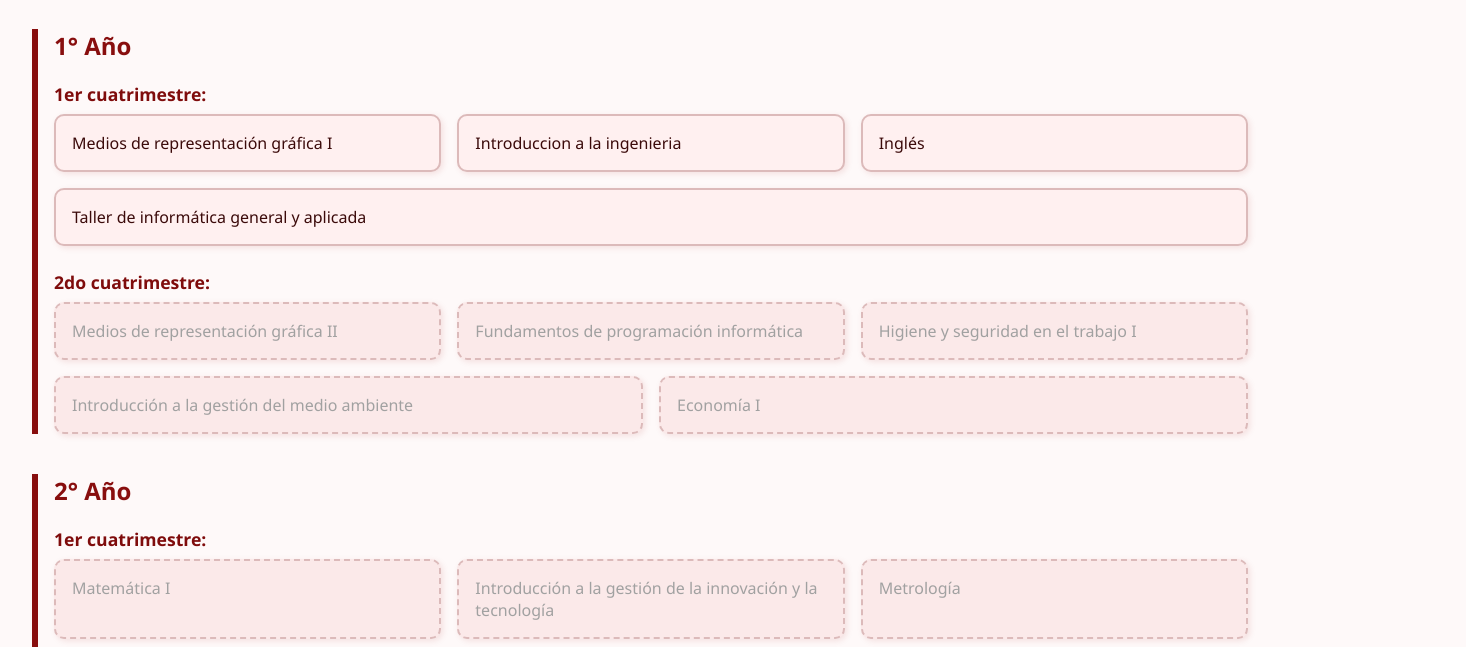
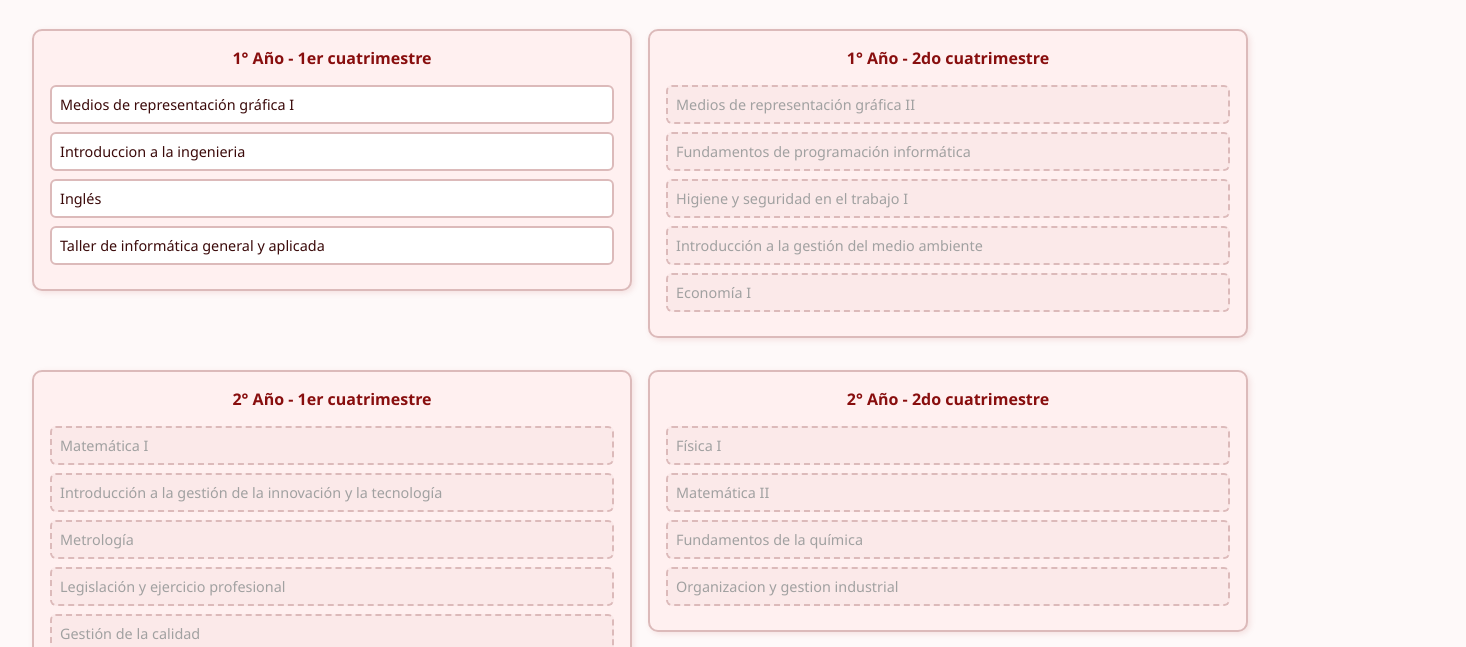
Before and after one commit to g31a03l05/plan-de-ingenieria-mecanica, a plain HTML site: page index.html in a window 1280 px wide. Shown: the part 99-746 px from the top of the page, 1466 px wide, since content can reach past the window. Drawn offline with Linux system fonts and the light colour scheme.

Commit message:
Update index.html

```diff
--- a/index.html
+++ b/index.html
@@ -17,30 +17,42 @@
       margin-bottom: 2rem;
       color: #660000;
     }
-    h2 {
-      color: #880e0e;
-    }
-    .year {
-      margin-bottom: 2.5rem;
-      border-left: 6px solid #880e0e;
-      padding-left: 1rem;
+    .malla-container {
+      display: flex;
+      flex-direction: column;
+      gap: 2rem;
     }
     .cuatrimestre {
       display: flex;
-      flex-wrap: wrap;
       gap: 1rem;
-      margin-bottom: 1.5rem;
+      align-items: flex-start;
+    }
+    .cuatrimestre > .cuatri-col {
+      min-width: 200px;
+      background-color: #fff0f0;
+      border: 2px solid #dcbaba;
+      border-radius: 10px;
+      padding: 1rem;
+      box-shadow: 2px 2px 6px rgba(160, 0, 0, 0.1);
+      flex: 1;
+    }
+    .cuatri-title {
+      color: #880e0e;
+      text-align: center;
+      font-size: 1rem;
+      margin-bottom: 1rem;
+      font-weight: bold;
     }
     .materia {
-      padding: 1rem;
+      padding: 0.5rem;
       border: 2px solid #dcbaba;
-      border-radius: 10px;
-      background-color: #fff0f0;
+      border-radius: 6px;
+      background-color: #fff;
+      margin-bottom: 0.5rem;
       cursor: pointer;
       position: relative;
       transition: background-color 0.3s, border-color 0.3s, color 0.3s;
-      flex: 1 1 calc(25% - 1rem);
-      box-shadow: 2px 2px 6px rgba(160, 0, 0, 0.1);
+      font-size: 0.9rem;
     }
     .materia:hover {
       border-color: #b71c1c;
@@ -65,9 +77,9 @@
       padding: 5px;
       position: absolute;
       z-index: 1;
-      bottom: 125%;
-      left: 50%;
-      transform: translateX(-50%);
+      left: 105%;
+      top: 50%;
+      transform: translateY(-50%);
       opacity: 0;
       transition: opacity 0.3s;
       width: max-content;
@@ -77,91 +89,80 @@
       visibility: visible;
       opacity: 1;
     }
-    .cuatrimestre-title {
-      font-weight: bold;
-      margin-bottom: 0.5rem;
-      font-size: 1.1rem;
-      color: #7f0c0c;
-    }
   </style>
 </head>
 <body>
   <h1>Malla Curricular - Ingeniería Mecánica UNLZ</h1>
-  <div id="malla"></div>
-
+  <div class="malla-container" id="malla"></div>
   <script>
     const materias = {
-      'Medios de representación gráfica I': [],
-      'Introduccion a la ingenieria': [],
-      'Inglés': [],
-      'Taller de informática general y aplicada': [],
-      'Medios de representación gráfica II': ['Medios de representación gráfica I'],
-      'Fundamentos de programación informática': ['Taller de informática general y aplicada'],
-      'Higiene y seguridad en el trabajo I': ['Introduccion a la ingenieria'],
-      'Introducción a la gestión del medio ambiente': ['Introduccion a la ingenieria'],
-      'Economía I': ['Introduccion a la ingenieria'],
-      'Matemática I': ['Introduccion a la ingenieria'],
-      'Introducción a la gestión de la innovación y la tecnología': ['Inglés'],
-      'Metrología': ['Medios de representación gráfica II'],
-      'Legislación y ejercicio profesional': ['Higiene y seguridad en el trabajo I'],
-      'Gestión de la calidad': ['Economía I'],
-      'Economía II': ['Economía I'],
-      'Física I': ['Matemática I'],
-      'Matemática II': ['Matemática I'],
-      'Fundamentos de la química': ['Introducción a la gestión del medio ambiente'],
-      'Organizacion y gestion industrial': ['Gestión de la calidad','Economía II'],
-      'Física II': ['Física I'],
-      'Termodinámica': ['Física I','Fundamentos de la química'],
-      'Cálculo I': ['Matemática II'],
-      'Probabilidad y estadística': ['Matemática I'],
-      'Estática y resistencia de los materiales': ['Física I','Medios de representación gráfica II'],
-      'Higiene y seguridad en el trabajo II': ['Medios de representación gráfica II','Física II'],
-      'Cálculo II': ['Cálculo I'],
-      'Mecánica teórica': ['Cálculo I'],
-      'Fundamentos de electrónica': ['Fundamentos de programación informática','Física II'],
-      'Mecánicas de los materiales': ['Estática y resistencia de los materiales'],
-      'Ciencia y tecnología de los materiales': ['Estática y resistencia de los materiales','Fundamentos de la química'],
-      'Electrotecnia': ['Física II'],
-      'Sistema y tecnología para la gestión ambiental': ['Fundamentos de la química','Higiene y seguridad en el trabajo II'],
-      'Mecanismos': ['Mecánica teórica'],
-      'Formulacion gestion y evaluacion de proyectos': ['Organizacion y gestion industrial','Cálculo I'],
-      'Tecnologia del calor': ['Termodinámica'],
-      'Tecnología mecánica': ['Mecánicas de los materiales'],
-      'Mecánica de los fluidos': ['Termodinámica'],
-      'Máquinas e instalaciones eléctricas': ['Electrotecnia'],
-      'Modelado y dinámica de sistemas mecánicos': ['Mecánicas de los materiales','Cálculo II'],
-      'Automatización industrial': ['Mecánica de los fluidos','Electrotecnia'],
-      'Diseño de componentes de máquinas': ['Probabilidad y estadística','Tecnología mecánica','Modelado y dinámica de sistemas mecánicos','Metrología'],
-      'Maquinas termicas': ['Tecnologia del calor'],
-      'Vigilancia tecnológica e inteligencia competitiva': ['Introducción a la gestión de la innovación y la tecnología','Legislación y ejercicio profesional','Tecnología mecánica'],
-      'Instalaciones industriales y mecánicas de almacenaje': ['Mecánica de los fluidos'],
-      'Sistema de control': ['Automatización industrial'],
-      'Tecnologia del frio': ['Tecnologia del calor'],
-      'Gestion e ingenieria del mantenimiento': ['Máquinas e instalaciones eléctricas','Maquinas termicas','Diseño de componentes de máquinas'],
-      'Tecnología de la soldadura': ['Ciencia y tecnología de los materiales'],
-      'Proyecto en ingeniería mecánica': ['Automatización industrial','Formulacion gestion y evaluacion de proyectos','Maquinas termicas','Vigilancia tecnológica e inteligencia competitiva','Instalaciones industriales y mecánicas de almacenaje']
+      "Medios de representación gráfica II": ["Medios de representación gráfica I"],
+      "Fundamentos de programación informática": ["Taller de informática general y aplicada"],
+      "Higiene y seguridad en el trabajo I": ["Introduccion a la ingenieria"],
+      "Introducción a la gestión del medio ambiente": ["Introduccion a la ingenieria"],
+      "Economía I": ["Introduccion a la ingenieria"],
+      "Matemática I": ["Introduccion a la ingenieria"],
+      "Introducción a la gestión de la innovación y la tecnología": ["Inglés"],
+      "Metrología": ["Medios de representación gráfica II"],
+      "Legislación y ejercicio profesional": ["Higiene y seguridad en el trabajo I"],
+      "Gestión de la calidad": ["Economía I"],
+      "Economía II": ["Economía I"],
+      "Física I": ["Matemática I"],
+      "Matemática II": ["Matemática I"],
+      "Fundamentos de la química": ["Introducción a la gestión del medio ambiente"],
+      "Organizacion y gestion industrial": ["Gestión de la calidad", "Economía II"],
+      "Física II": ["Física I"],
+      "Termodinámica": ["Física I", "Fundamentos de la química"],
+      "Cálculo I": ["Matemática II"],
+      "Probabilidad y estadística": ["Matemática I"],
+      "Estática y resistencia de los materiales": ["Física I", "Medios de representación gráfica II"],
+      "Higiene y seguridad en el trabajo II": ["Medios de representación gráfica II", "Física II"],
+      "Cálculo II": ["Cálculo I"],
+      "Mecánica teórica": ["Cálculo I"],
+      "Fundamentos de electrónica": ["Fundamentos de programación informática", "Física II"],
+      "Mecánicas de los materiales": ["Estática y resistencia de los materiales"],
+      "Ciencia y tecnología de los materiales": ["Estática y resistencia de los materiales", "Fundamentos de la química"],
+      "Electrotecnia": ["Física II"],
+      "Sistema y tecnología para la gestión ambiental": ["Fundamentos de la química", "Higiene y seguridad en el trabajo II"],
+      "Mecanismos": ["Mecánica teórica"],
+      "Formulacion gestion y evaluacion de proyectos": ["Organizacion y gestion industrial", "Cálculo I"],
+      "Tecnologia del calor": ["Termodinámica"],
+      "Tecnología mecánica": ["Mecánicas de los materiales"],
+      "Mecánica de los fluidos": ["Termodinámica"],
+      "Máquinas e instalaciones eléctricas": ["Electrotecnia"],
+      "Modelado y dinámica de sistemas mecánicos": ["Mecánicas de los materiales", "Cálculo II"],
+      "Automatización industrial": ["Electrotecnia", "Mecánica de los fluidos"],
+      "Diseño de componentes de máquinas": ["Probabilidad y estadística", "Tecnología mecánica", "Modelado y dinámica de sistemas mecánicos", "Metrología"],
+      "Maquinas termicas": ["Tecnologia del calor"],
+      "Vigilancia tecnológica e inteligencia competitiva": ["Introducción a la gestión de la innovación y la tecnología", "Legislación y ejercicio profesional", "Tecnología mecánica"],
+      "Instalaciones industriales y mecánicas de almacenaje": ["Mecánica de los fluidos"],
+      "Sistema de control": ["Automatización industrial"],
+      "Tecnologia del frio": ["Tecnologia del calor"],
+      "Gestion e ingenieria del mantenimiento": ["Máquinas e instalaciones eléctricas", "Maquinas termicas", "Diseño de componentes de máquinas"],
+      "Tecnología de la soldadura": ["Ciencia y tecnología de los materiales"],
+      "Proyecto en ingeniería mecánica": ["Automatización industrial", "Formulacion gestion y evaluacion de proyectos", "Maquinas termicas", "Vigilancia tecnológica e inteligencia competitiva", "Instalaciones industriales y mecánicas de almacenaje"]
     };
 
     const estructura = [
       [
-        ['Medios de representación gráfica I', 'Introduccion a la ingenieria', 'Inglés', 'Taller de informática general y aplicada'],
-        ['Medios de representación gráfica II', 'Fundamentos de programación informática', 'Higiene y seguridad en el trabajo I', 'Introducción a la gestión del medio ambiente', 'Economía I']
+        ["Medios de representación gráfica I", "Introduccion a la ingenieria", "Inglés", "Taller de informática general y aplicada"],
+        ["Medios de representación gráfica II", "Fundamentos de programación informática", "Higiene y seguridad en el trabajo I", "Introducción a la gestión del medio ambiente", "Economía I"]
       ],
       [
-        ['Matemática I', 'Introducción a la gestión de la innovación y la tecnología', 'Metrología', 'Legislación y ejercicio profesional', 'Gestión de la calidad', 'Economía II'],
-        ['Física I', 'Matemática II', 'Fundamentos de la química', 'Organizacion y gestion industrial']
+        ["Matemática I", "Introducción a la gestión de la innovación y la tecnología", "Metrología", "Legislación y ejercicio profesional", "Gestión de la calidad", "Economía II"],
+        ["Física I", "Matemática II", "Fundamentos de la química", "Organizacion y gestion industrial"]
       ],
       [
-        ['Física II', 'Termodinámica', 'Cálculo I', 'Probabilidad y estadística'],
-        ['Estática y resistencia de los materiales', 'Higiene y seguridad en el trabajo II', 'Cálculo II', 'Mecánica teórica', 'Fundamentos de electrónica']
+        ["Física II", "Termodinámica", "Cálculo I", "Probabilidad y estadística"],
+        ["Estática y resistencia de los materiales", "Higiene y seguridad en el trabajo II", "Cálculo II", "Mecánica teórica", "Fundamentos de electrónica"]
       ],
       [
-        ['Mecánicas de los materiales', 'Ciencia y tecnología de los materiales', 'Electrotecnia', 'Sistema y tecnología para la gestión ambiental', 'Mecanismos', 'Formulacion gestion y evaluacion de proyectos'],
-        ['Tecnologia del calor', 'Tecnología mecánica', 'Mecánica de los fluidos', 'Máquinas e instalaciones eléctricas', 'Modelado y dinámica de sistemas mecánicos']
+        ["Mecánicas de los materiales", "Ciencia y tecnología de los materiales", "Electrotecnia", "Sistema y tecnología para la gestión ambiental", "Mecanismos", "Formulacion gestion y evaluacion de proyectos"],
+        ["Tecnologia del calor", "Tecnología mecánica", "Mecánica de los fluidos", "Máquinas e instalaciones eléctricas", "Modelado y dinámica de sistemas mecánicos"]
       ],
       [
-        ['Automatización industrial', 'Diseño de componentes de máquinas', 'Maquinas termicas', 'Vigilancia tecnológica e inteligencia competitiva', 'Instalaciones industriales y mecánicas de almacenaje'],
-        ['Sistema de control', 'Tecnologia del frio', 'Gestion e ingenieria del mantenimiento', 'Tecnología de la soldadura', 'Proyecto en ingeniería mecánica']
+        ["Automatización industrial", "Diseño de componentes de máquinas", "Maquinas termicas", "Vigilancia tecnológica e inteligencia competitiva", "Instalaciones industriales y mecánicas de almacenaje"],
+        ["Sistema de control", "Tecnologia del frio", "Gestion e ingenieria del mantenimiento", "Tecnología de la soldadura", "Proyecto en ingeniería mecánica"]
       ]
     ];
 
@@ -183,22 +184,20 @@
       const cont = document.getElementById('malla');
       cont.innerHTML = '';
 
-      estructura.forEach((anual, añoIdx) => {
-        const divAño = document.createElement('div');
-        divAño.className = 'year';
-        const titulo = document.createElement('h2');
-        titulo.textContent = `${añoIdx + 1}° Año`;
-        divAño.appendChild(titulo);
+      estructura.forEach((cuatrimestre, idx) => {
+        const fila = document.createElement('div');
+        fila.className = 'cuatrimestre';
 
-        anual.forEach((cuatri, cuatriIdx) => {
-          const divCuatrimestre = document.createElement('div');
-          divCuatrimestre.className = 'cuatrimestre';
-          const label = document.createElement('div');
-          label.className = 'cuatrimestre-title';
-          label.textContent = `${(cuatriIdx === 0 ? '1er' : '2do')} cuatrimestre:`;
-          divAño.appendChild(label);
+        cuatrimestre.forEach((col, colIdx) => {
+          const columna = document.createElement('div');
+          columna.className = 'cuatri-col';
 
-          cuatri.forEach(materia => {
+          const titulo = document.createElement('div');
+          titulo.className = 'cuatri-title';
+          titulo.textContent = `${idx + 1}° Año - ${colIdx === 0 ? '1er' : '2do'} cuatrimestre`;
+          columna.appendChild(titulo);
+
+          col.forEach(materia => {
             const divMateria = document.createElement('div');
             divMateria.className = 'materia';
             const aprobada = estaAprobada(materia);
@@ -224,13 +223,13 @@
               }
             });
 
-            divCuatrimestre.appendChild(divMateria);
+            columna.appendChild(divMateria);
           });
 
-          divAño.appendChild(divCuatrimestre);
+          fila.appendChild(columna);
         });
 
-        cont.appendChild(divAño);
+        cont.appendChild(fila);
       });
     }
 
```
